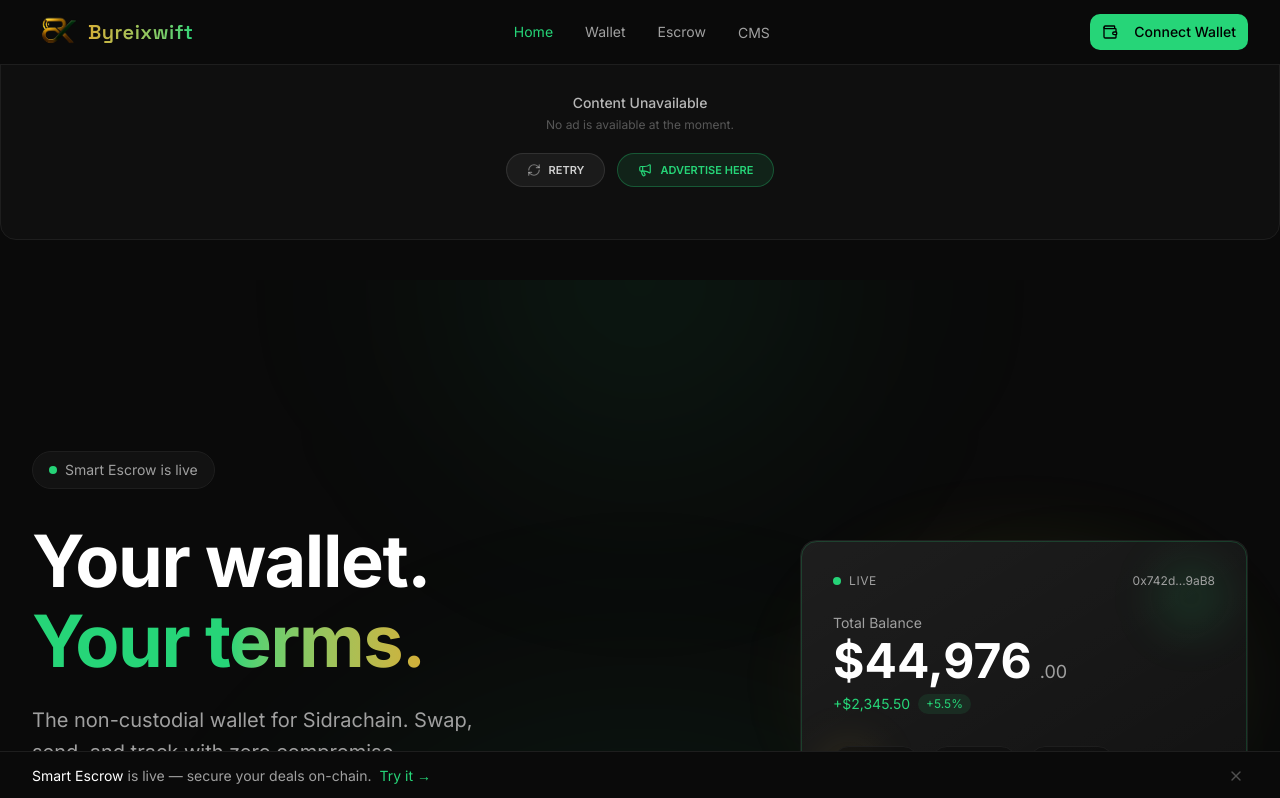
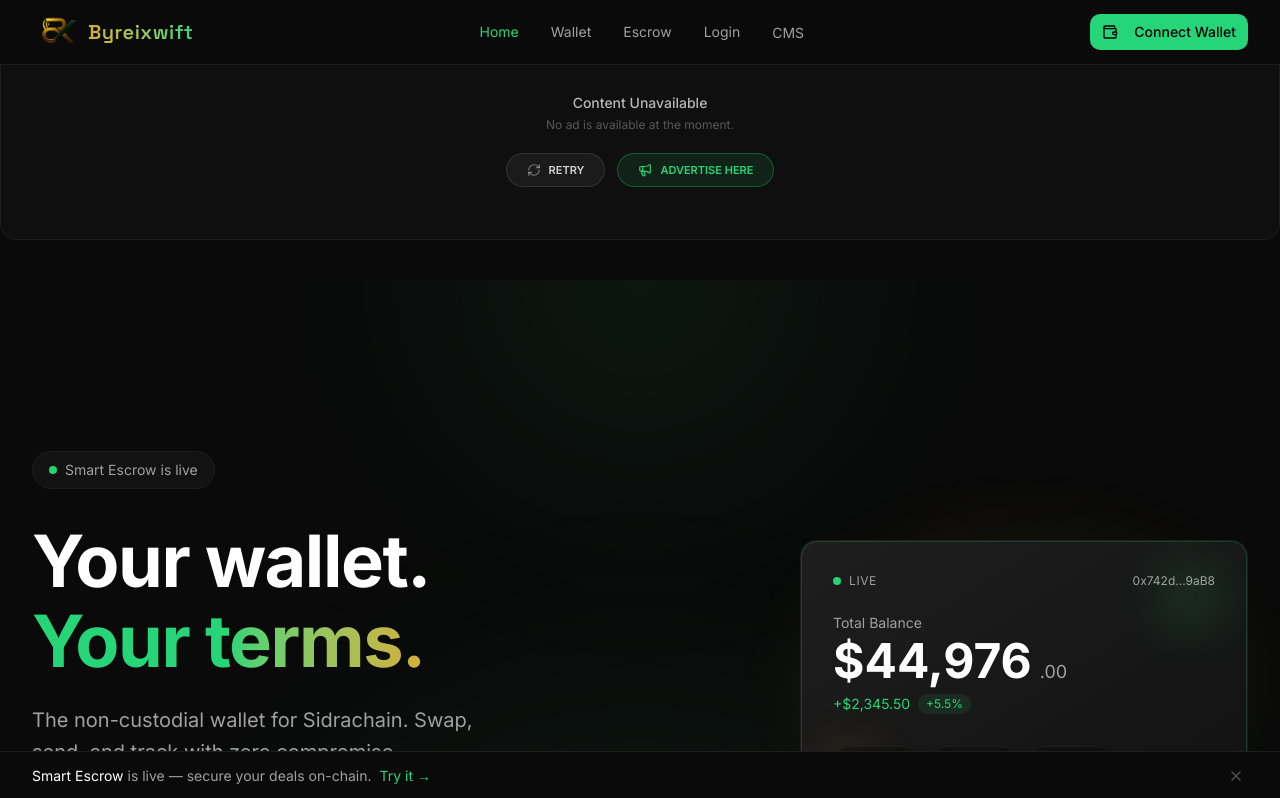
Before and after one commit to hyperstack-solidity/byreixwift, a Next.js app in the folder client/: page / in a window 1280 px wide. Shown: the top 798 px of the page. Built offline with nearby package versions, Linux system fonts and the light colour scheme.

Commit message:
Add 'Login' link to Navbar component

```diff
--- a/client/src/components/Navbar.tsx
+++ b/client/src/components/Navbar.tsx
@@ -25,6 +25,7 @@ export function Navbar({
     { label: "Home", value: "home" },
     { label: "Wallet", value: "wallet" },
     { label: "Escrow", value: "escrow" },
+    { label: "Login", value: "login" },
     { label: "CMS", value: "cms", href: "/cms", isRoute: true },
   ];
 
```
